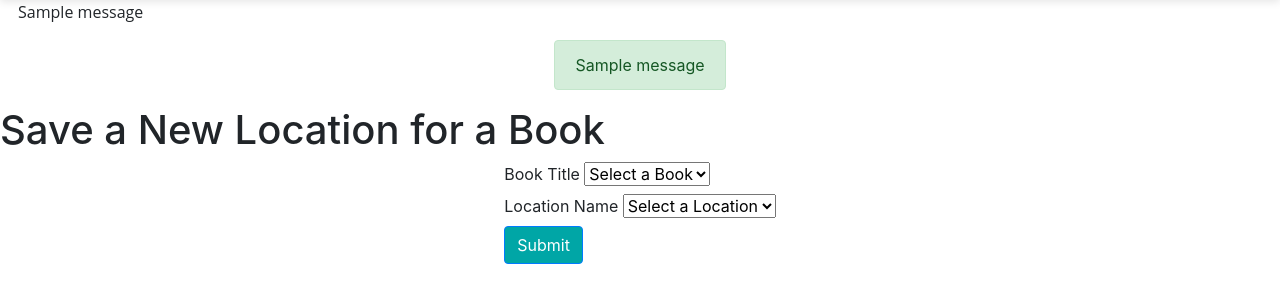
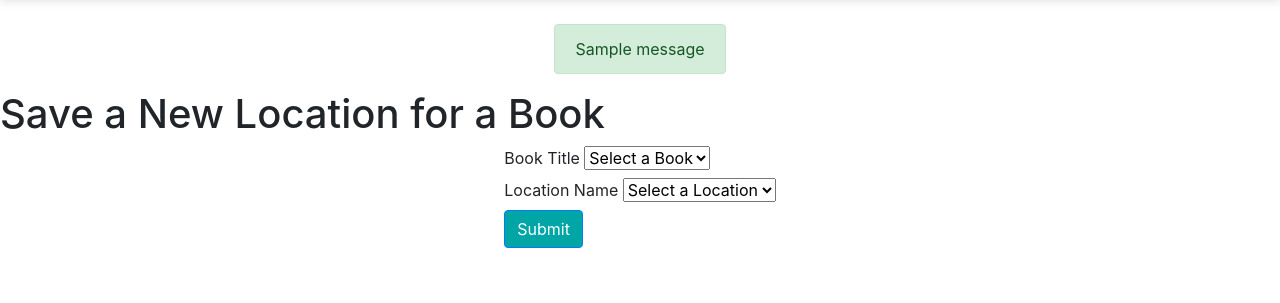
Before and after one commit to yvonneyeh/bookish-bay-area, a Flask app: page /add/book-loc in a window 1280 px wide. Shown: the part 76-379 px from the top of the page. Run offline with Flask 2, Linux system fonts and the light colour scheme; tables that the repository leaves empty hold one stand-in row (values such as "Sample post"); one stand-in notice (Sample message) is shown; some libraries are stand-ins or nearby versions.

Commit message:
Update base template

```diff
--- a/server.py
+++ b/server.py
@@ -90,7 +90,7 @@ def log_in_user():
             session['username'] = user_object.username
             session['user_id'] = user_object.user_id
             # print('Logged in!')
-            flash('Logged in!')
+            flash('Logged in!', 'success')
         else:
             flash('Incorrect password', 'warning')
             return redirect("/login")
@@ -399,7 +399,7 @@ def show_book_list():
                             genre=user_genre)
 
 
-@app.route('/<int:book_id>')
+@app.route('/books/<int:book_id>')
 def show_book(book_id):
     """Show details for a book."""
 
@@ -747,7 +747,7 @@ def create_new_book_location():
 
     # if book:
     #     return jsonify({'country':country})
-    #     flash('Location submitted successfully!', 'success')
+    #     flash('Location submitted successfully!', 'success)
 
     # return jsonify({'error': 'missing data..'})
 
--- a/templates/base.html
+++ b/templates/base.html
@@ -95,16 +95,9 @@
         </ul>
       </div>
   </nav>
-
+  <br>
 
 <!-- Flashed Messages -->
-    {% for msg in get_flashed_messages() %}
-    <div class="row align-items-center">
-      <div class="col align-self-center align-items-center">
-        <p class="flash-msg">{{ msg }}</p>
-      </div>
-    </div>
-    {% endfor %}
 <div class="container">
   <div class="row align-items-center">
     <div class="col">
@@ -127,6 +120,7 @@
     </div>
   </div>
 </div>
+
 {% block body %}{% endblock %}
 {% block after_body %}{% endblock %}
 {% block content %} {% endblock %}
```
Lines whose indentation alone changed are shown as unchanged.
